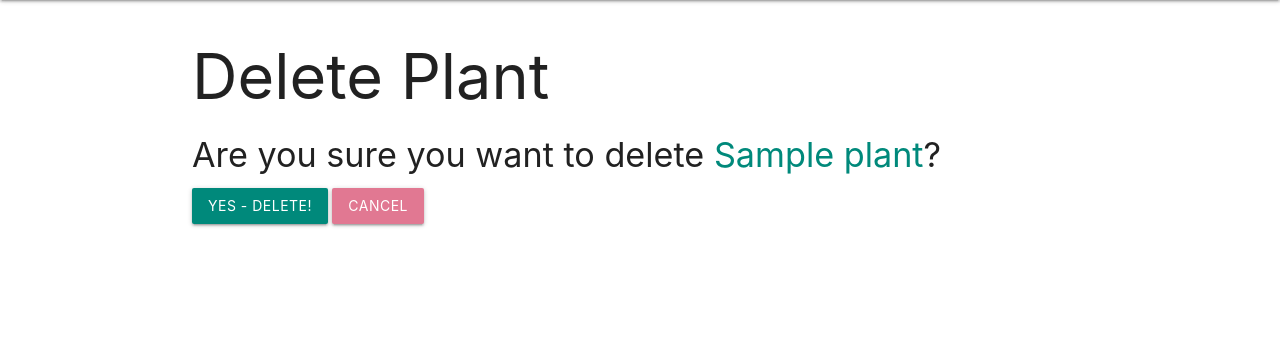
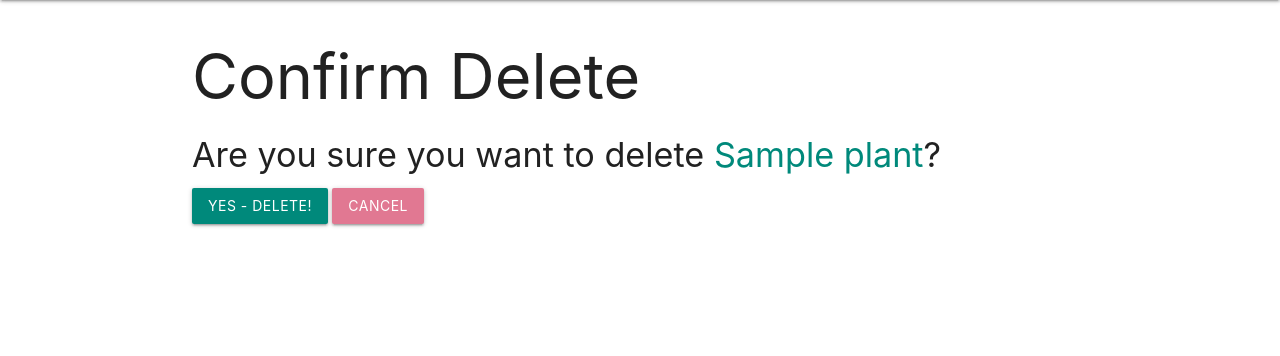
Before and after one commit to tjpreston96/Home_Manager, a Django app: page /plants/1/delete/ in a window 1280 px wide. Shown: the part 64-420 px from the top of the page. Run offline with Django 4.2, Linux system fonts and the light colour scheme; a user stored in the database is signed in; tables that the repository leaves empty hold one stand-in row (values such as "Sample post").

Commit message:
update plant_confirm_delete

```diff
--- a/main_app/templates/main_app/plant_confirm_delete.html
+++ b/main_app/templates/main_app/plant_confirm_delete.html
@@ -1,13 +1,16 @@
 {% extends 'base.html' %}{% block content %}
-<h1>Delete Plant</h1>
+<h1>Confirm Delete</h1>
 
 <h4>
-  Are you sure you want to delete <span class="accent-text">{{object.name}}</span>?
+  Are you sure you want to delete
+  <span class="accent-text">{{object.name}}</span>?
 </h4>
 
 <form action="" method="POST">
   {% csrf_token %}
   <input type="submit" value="Yes - Delete!" class="btn" />
-  <a href="{% url 'plants_detail' plant.id %}" class="btn secondary-accent">Cancel</a>
+  <a href="{% url 'plants_detail' plant.id %}" class="btn secondary-accent"
+    >Cancel</a
+  >
 </form>
 {% endblock %}
```
